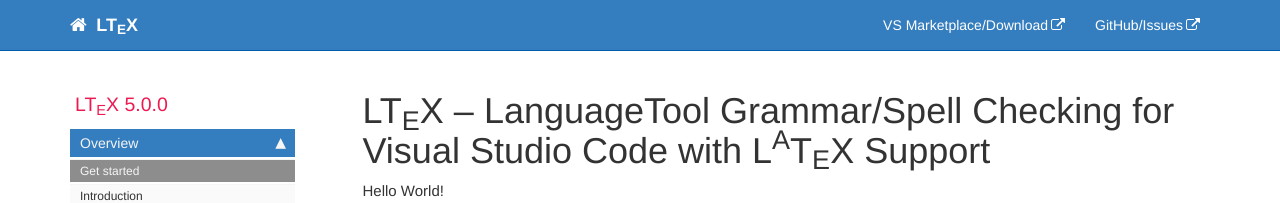
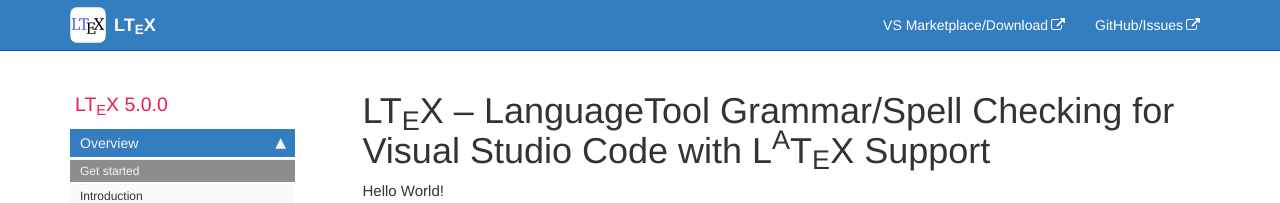
Before and after one commit to valentjn/vscode-ltex, a Jekyll site: the page built from pages/index.md, in a window 1280 px wide. Shown: the top 203 px of the page. Built offline with Jekyll 4.4.1, drawn with Linux system fonts in a browser that asks for light colours; comment, search, counter and statistics services are not loaded.

Commit message:
Format logo in topnav

```diff
--- a/_includes/head.html
+++ b/_includes/head.html
@@ -15,6 +15,7 @@
 <link rel="stylesheet" href="css/boxshadowproperties.css">
 <!-- most color styles are extracted out to here -->
 <link rel="stylesheet" href="css/theme-blue.css">
+<link rel="stylesheet" href="css/vscode-customizations.css">
 
 <script src="https://cdnjs.cloudflare.com/ajax/libs/jquery/3.3.1/jquery.min.js"></script>
 
--- a/_includes/head_print.html
+++ b/_includes/head_print.html
@@ -13,6 +13,7 @@
 <link rel="stylesheet" href="{{ "/css/customstyles.css" | prepend: site.baseurl | prepend: site.url }}">
 <link rel="stylesheet" href="{{ "/css/theme-blue.css" | prepend: site.baseurl | prepend: site.url }}">
 <link rel="stylesheet" href="{{ "/css/syntax.css" | prepend: site.baseurl | prepend: site.url }}">
+<link rel="stylesheet" href="{{ "/css/vscode-customizations.css" | prepend: site.baseurl | prepend: site.url }}">
 <link rel="stylesheet" href="{{ "/css/printstyles.css" | prepend: site.baseurl }}">
 
 <script>
--- a/_includes/topnav.html
+++ b/_includes/topnav.html
@@ -8,7 +8,7 @@
                 <span class="icon-bar"></span>
                 <span class="icon-bar"></span>
             </button>
-            <a class="fa fa-home fa-lg navbar-brand" href="index.html">&nbsp;<span class="projectTitle"> {{site.topnav_title}}</span></a>
+            <a class="fa fa-home fa-lg navbar-brand" href="index.html"><img src="{{ "images/logo-ltex.svg"  }}"/>&nbsp;<span class="projectTitle"> {{site.topnav_title}}</span></a>
         </div>
         <div class="collapse navbar-collapse" id="bs-example-navbar-collapse-1">
             <ul class="nav navbar-nav navbar-right">
--- /dev/null
+++ b/css/vscode-customizations.css
@@ -0,0 +1,11 @@
+/* logo in topnav */
+.navbar-brand {
+  display:flex;
+  align-items:center;
+}
+.fa-home::before { content: none; }
+.navbar-brand > img {
+  display:inline-block;
+  height:2em;
+  margin-right:0.2em;
+}
```
